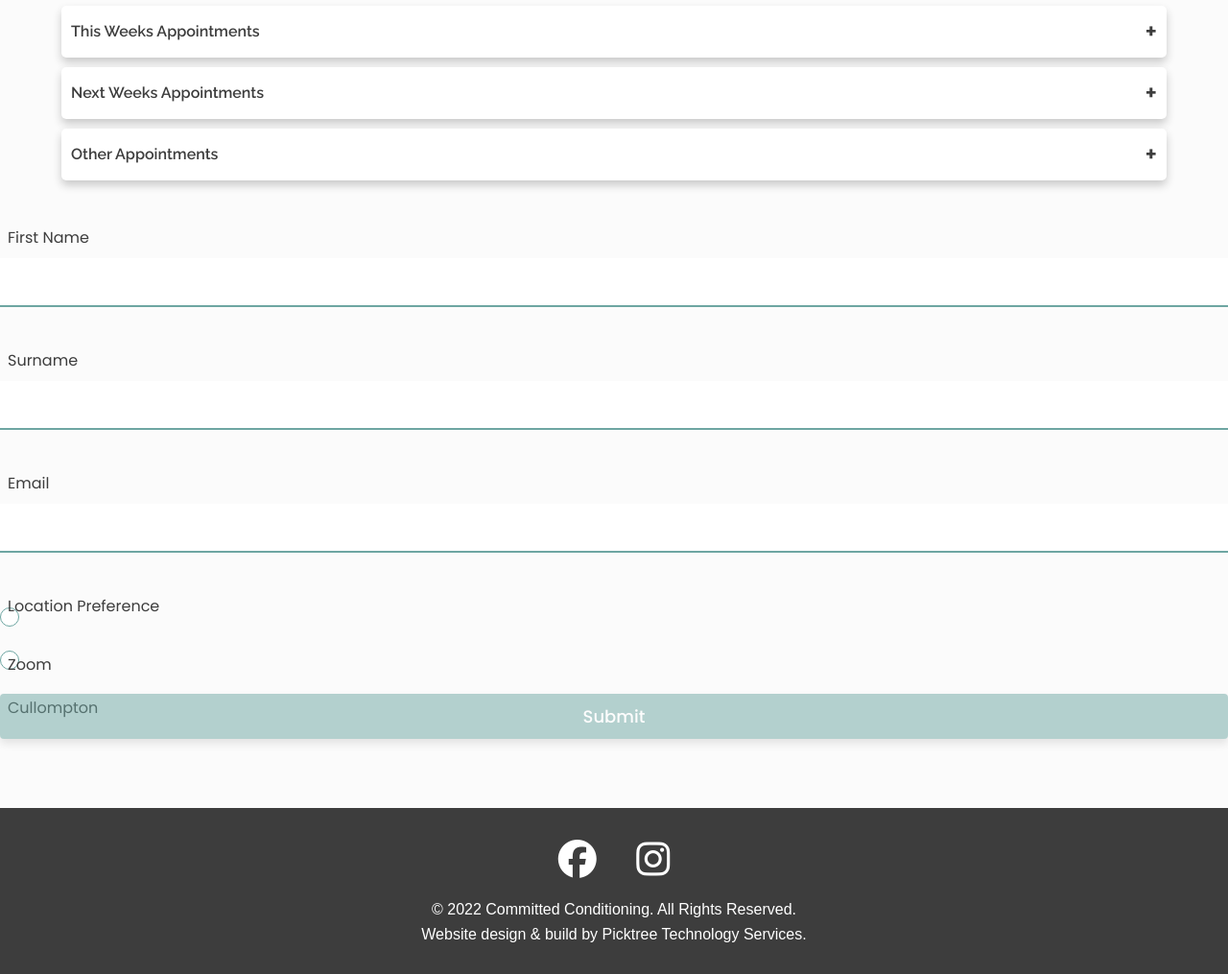
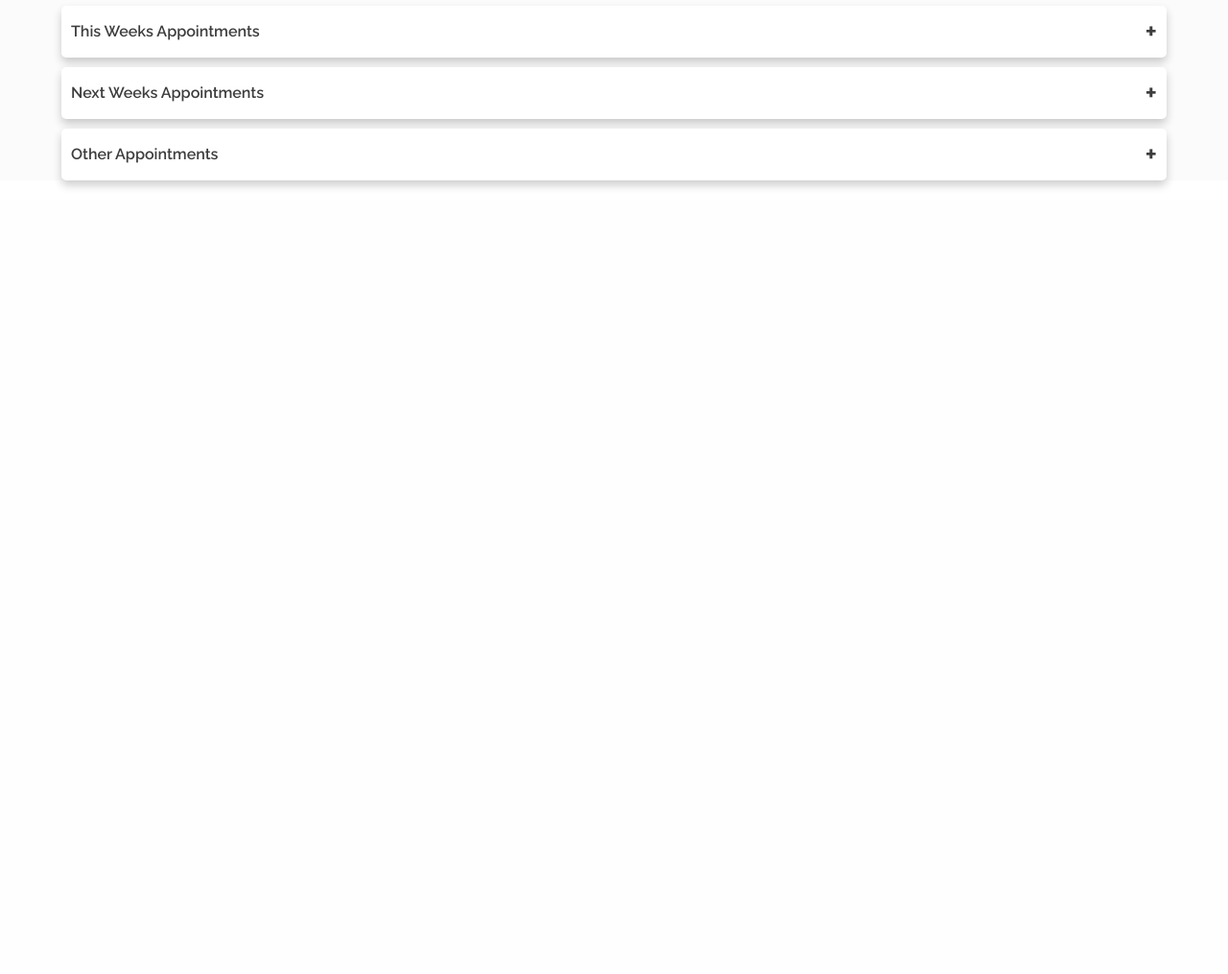
Before and after one commit to davidw1979/committed-conditioning, a Django app: page /consultation in a window 1280 px wide. Shown: the part 653-1668 px from the top of the page at 96% size. After the commit the page ends 849 px from the top, so only its background shows below. Run offline with Django 3.2, Linux system fonts and the light colour scheme; data that the repository does not hold is empty; some libraries are stand-ins or nearby versions.

Commit message:
Start of form commented out ready for demo on consultation page & push to prod.

```diff
--- a/c2_main_app/templates/c2_main_app/consultation.html
+++ b/c2_main_app/templates/c2_main_app/consultation.html
@@ -81,7 +81,7 @@
             </div>
         </div>
 
-        <div class="contact-form-container">
+        <!--<div class="contact-form-container">
             <form method="POST" action="" id="">{% csrf_token %}
                 <label for="firstname">First Name</label><br>
                 <input type="text" id="firstname_input" class="input_field" name="firstname" autocomplete="off"><br>
```
